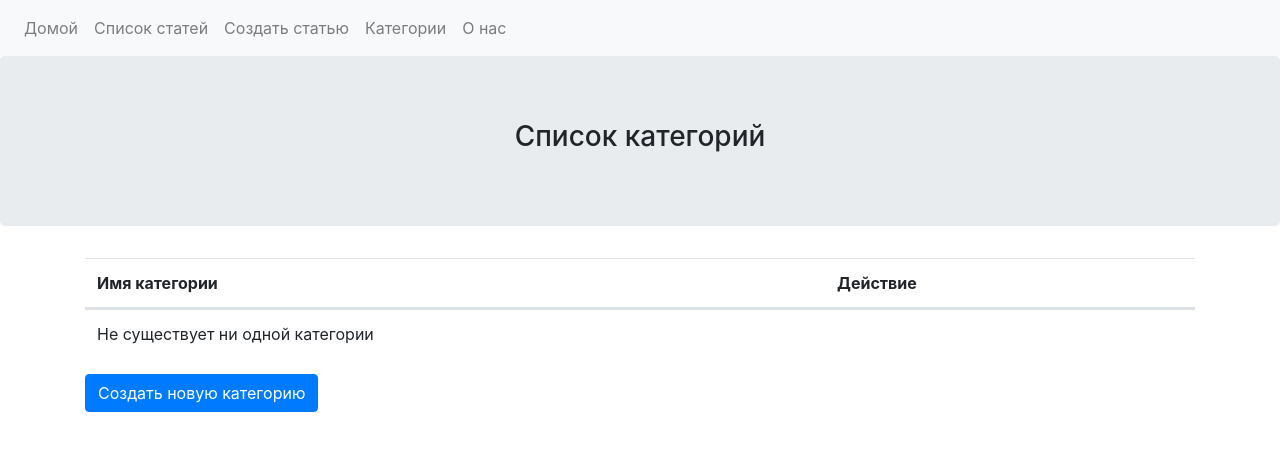
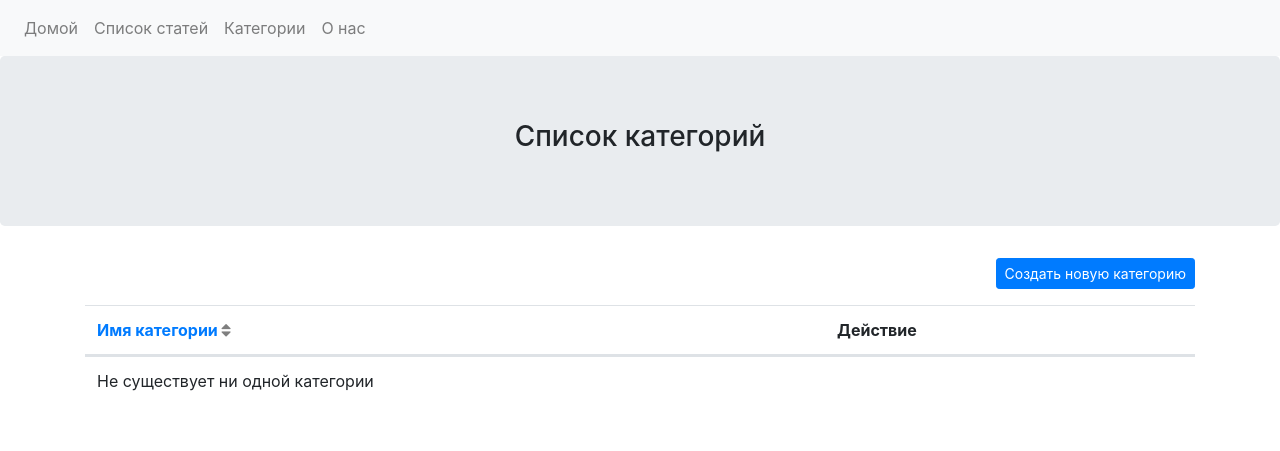
Before and after one commit to VictorAVV/Hillel_lesson20, a Symfony app: template templates/category/index.html.twig in a window 1280 px wide. Shown: the top 451 px of the page. Run offline with Twig, Linux system fonts and the light colour scheme; the template is opened without the code that fills it, so the values that code supplies are empty; some libraries are stand-ins or nearby versions.

Commit message:
add bootsrap4 theme for form. add sotring category by name

```diff
--- a/src/Controller/BlogController.php
+++ b/src/Controller/BlogController.php
@@ -22,7 +22,7 @@ class BlogController extends AbstractController
      * @Route("/blog", name="blog")
      * @param Request $request input data: page number, orderBy, direction of order, (limit articles per page)
      */
-    public function blog(PaginatorInterface $paginator, ArticleRepository $articleRepository, Request $request)
+    public function blog(ArticleRepository $articleRepository, PaginatorInterface $paginator, Request $request)
     {
         //$paginator  = $this->get('knp_paginator');//not work in symfony 4
 
@@ -118,8 +118,7 @@ class BlogController extends AbstractController
         ]);
     }
 
-
-     /**
+    /**
      * @Route("/new", name="article_new", methods={"GET","POST"})
      */
     public function articleNew(Request $request)
--- a/src/Form/ArticleType.php
+++ b/src/Form/ArticleType.php
@@ -15,9 +15,9 @@ class ArticleType extends AbstractType
     {
         $builder
             ->add('title', TextType::class, ['label' => 'Название статьи:'])
-            ->add('content', TextType::class, ['label' => 'Текст статьи:'])
+            ->add('content', null, ['label' => 'Текст статьи:'])
             ->add('author', TextType::class, ['label' => 'Автор:'])
-            ->add('category')
+            ->add('category', null, ['label' => 'Категория:'])
         ;
     }
 
--- a/src/Form/CategoryType.php
+++ b/src/Form/CategoryType.php
@@ -13,7 +13,7 @@ class CategoryType extends AbstractType
     public function buildForm(FormBuilderInterface $builder, array $options)
     {
         $builder
-            ->add('name', TextType::class, ['label' => 'Имя:'])
+            ->add('name', TextType::class, ['label' => 'Имя категории:'])
         ;
     }
 
--- a/templates/base.html.twig
+++ b/templates/base.html.twig
@@ -20,9 +20,6 @@
                         <a class="nav-link" href="{{ path('blog') }}">Список статей</a>
                     </li>
                     <li class="nav-item">
-                        <a class="nav-link" href="{{ path('article_new') }}">Создать статью</a>
-                    </li>
-                    <li class="nav-item">
                         <a class="nav-link" href="{{ path('category_index') }}">Категории</a>
                     </li>
                     <li class="nav-item">
--- a/templates/blog/_form.html.twig
+++ b/templates/blog/_form.html.twig
@@ -1,4 +1,5 @@
 {{ form_start(form) }}
     {{ form_widget(form, {'attr': {'class': 'form-group'}}) }}
-    <button class="btn btn-primary mt-2">{{ button_label|default('Сохранить') }}</button>
+    <button class="btn btn-primary mr-2">{{ button_label|default('Сохранить') }}</button>
+    <a class="btn btn-secondary" href="{{ path('blog') }}">Отмена</a>
 {{ form_end(form) }}
--- a/templates/blog/articleEdit.html.twig
+++ b/templates/blog/articleEdit.html.twig
@@ -8,8 +8,7 @@
 </div>
 
 <div class="container">
-    {{ include('blog/_form.html.twig', {'button_label': 'Сохранить'}) }}
-    <a class="btn btn-secondary" href="{{ path('blog') }}">Отмена</a>
+    {{ include('blog/_form.html.twig') }}
 </div>
 
 {% endblock %}
--- a/templates/blog/articleNew.html.twig
+++ b/templates/blog/articleNew.html.twig
@@ -11,6 +11,5 @@
     <div class="container my-3 px-0">
         {{ include('blog/_form.html.twig') }}
     </div>
-    <a class="btn btn-secondary" href="{{ path('blog') }}">Вернуться к списку статей</a>
 </div>
 {% endblock %}
--- a/templates/blog/articleShow.html.twig
+++ b/templates/blog/articleShow.html.twig
@@ -20,6 +20,7 @@
     </div>
     {{ article.content|nl2br }}
     <div class="article-author-date text-right">
+        {% if article.category %}<p class="mb-0">{{article.category}}</p>{% endif %}
         {% if article.author %}<p class="mb-0">{{article.author}}</p>{% endif %}
         <p>{{ article.datetime|date('Y-m-d H:i:s') }}</p>
     </div>
@@ -36,4 +37,5 @@
             {% endif %}
         </div>
     </div>
+</div>
 {% endblock %}
--- a/templates/blog/blog.html.twig
+++ b/templates/blog/blog.html.twig
@@ -10,6 +10,9 @@
 {% set direction = articles.getDirection() %}
 
 <div class="container">
+    <div class="float-right mb-3">
+        <a class="btn btn-primary btn-sm" href="{{ path('article_new') }}">Создать новую статью</a>
+    </div>
 	<table class="table table-striped">
 		<thead>
 			<tr class="d-flex">
--- a/templates/category/_form.html.twig
+++ b/templates/category/_form.html.twig
@@ -1,4 +1,5 @@
 {{ form_start(form) }}
     {{ form_widget(form, {'attr': {'class': 'form-group'}}) }}
-    <button class="btn btn-primary mt-2">{{ button_label|default('Сохранить') }}</button>
+    <button class="btn btn-primary mr-2">{{ button_label|default('Сохранить') }}</button>
+    <a class="btn btn-secondary" href="{{ path('category_index') }}">Отмена</a>
 {{ form_end(form) }}
--- a/templates/category/index.html.twig
+++ b/templates/category/index.html.twig
@@ -7,11 +7,21 @@
 	<h3>Список категорий</h3>
 </div>
 
+{% set direction = categories.getDirection() %}
+
 <div class="container">
+    <div class="float-right mb-3">
+        <a class="btn btn-primary btn-sm" href="{{ path('category_new') }}">Создать новую категорию</a>
+    </div>
     <table class="table">
         <thead>
             <tr class="d-flex">
-                <th class="col-8">Имя категории</th>
+                <th class="col-8">
+                	{{ knp_pagination_sortable(categories, 'Имя категории', 'c.name') }}
+					<i class="fa fa-sort
+						{%- if categories.isSorted('c.name') -%} -{{ direction }} {%- else -%} {{ ' text-black-50' }} {%- endif -%}
+					"></i>
+                </th>
                 <th class="col-4">Действие</th>
             </tr>
         </thead>
@@ -20,8 +30,8 @@
             <tr class="d-flex">
                 <td class="col-8">{{ category.name }}</td>
                 <td class="col-4">
-                    <a class="btn btn-primary btn-sm" href="{{ path('category_show', {'id': category.id}) }}">Показать</a>
-                    <a class="btn btn-primary btn-sm" href="{{ path('category_edit', {'id': category.id}) }}">Редактировать</a>
+                    <a class="btn btn-info btn-sm" href="{{ path('category_show', {'id': category.id}) }}">Показать</a>
+                    <a class="btn btn-warning btn-sm" href="{{ path('category_edit', {'id': category.id}) }}">Редактировать</a>
                 </td>
             </tr>
         {% else %}
@@ -31,7 +41,5 @@
         {% endfor %}
         </tbody>
     </table>
-
-    <a class="btn btn-primary" href="{{ path('category_new') }}">Создать новую категорию</a>
 </div>
 {% endblock %}
--- a/templates/category/new.html.twig
+++ b/templates/category/new.html.twig
@@ -11,6 +11,5 @@
     <div class="container my-3 px-0">
         {{ include('category/_form.html.twig') }}
     </div>
-    <a class="btn btn-secondary" href="{{ path('category_index') }}">Вернуться к списку категорий</a>
 </div>
 {% endblock %}
```
Also changed, not shown: src/Controller/CategoryController.php (+16 -2 lines), templates/category/edit.html.twig (+6 -6 lines), templates/common/aboutUs.html.twig (+9 -0 lines), 1 other file. Lines whose indentation alone changed are shown as unchanged.
